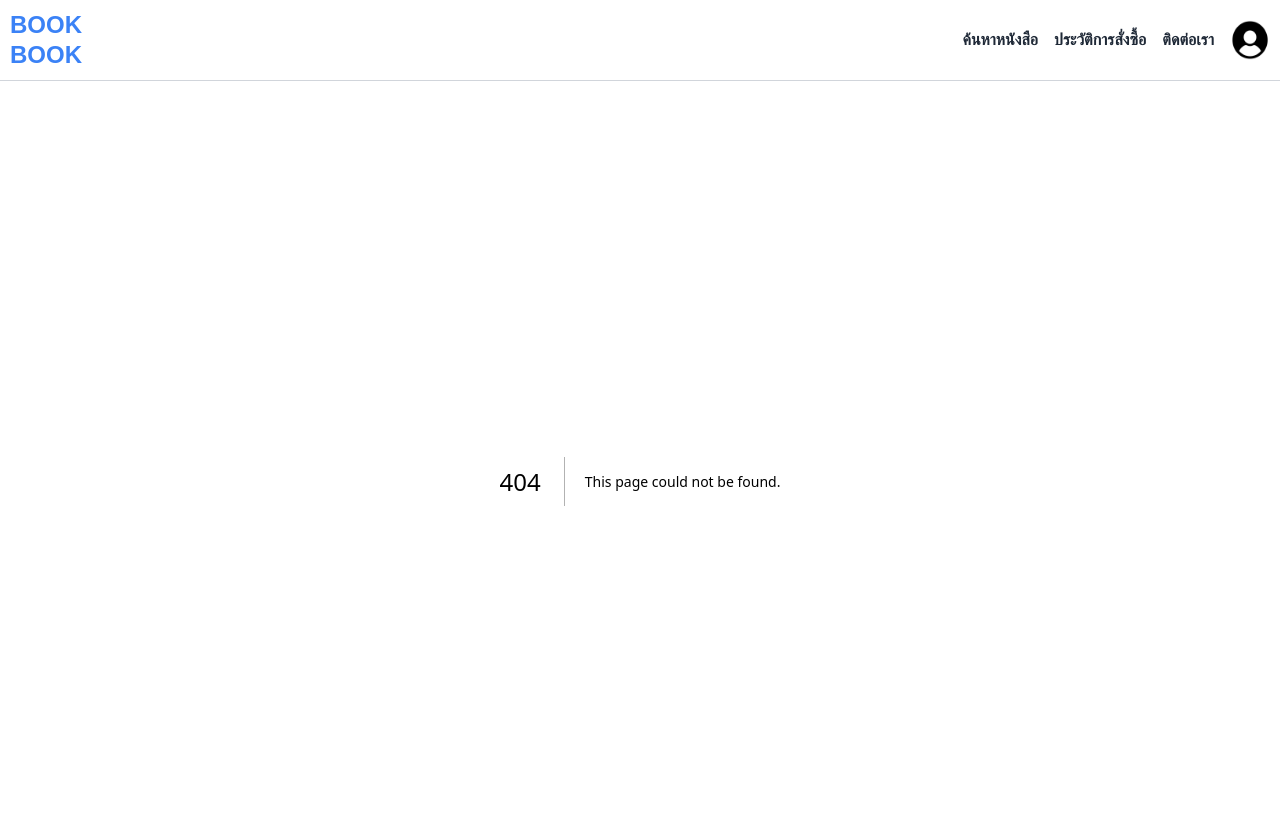
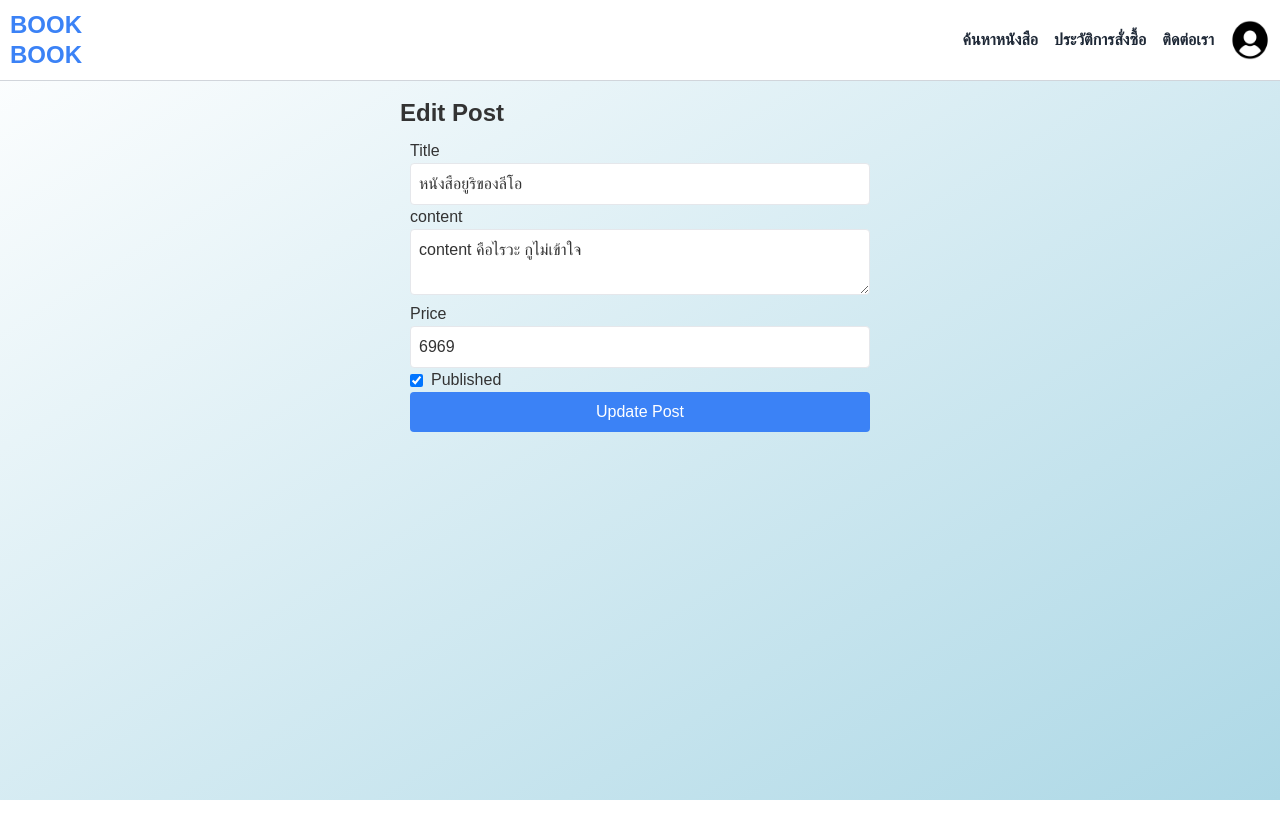
Before and after one commit to seg-org/bookbook, a Next.js app: page /update-new-book-post in a window 1280 px wide. Before the commit this address had no page. Shown: the top 838 px of the page. After the commit the page ends 800 px from the top, so only its background shows below. Built offline with nearby package versions, Linux system fonts and the light colour scheme.

Commit message:
refactor: use Link instead of <a>

```diff
--- a/src/app/page.tsx
+++ b/src/app/page.tsx
@@ -21,6 +21,11 @@ export default function Home() {
             potential-matches
           </Link>
         </li>
+        <li>
+          <Link href="/update-new-book-post" style={{ color: "blue", textDecoration: "underline" }}>
+            update new book post
+          </Link>
+        </li>
       </ul>
     </main>
   );
--- a/src/app/searchPage/components/Header.tsx
+++ b/src/app/searchPage/components/Header.tsx
@@ -1,27 +1,28 @@
 import Image from "next/image";
+import Link from "next/link";
 
 function Header() {
   return (
     <header className="flex flex-row items-center justify-between border-b border-gray-300 bg-white p-2.5">
-      <a href ="/" className="text-2xl font-bold leading-tight text-blue-500">
+      <Link href="/" className="text-2xl font-bold leading-tight text-blue-500">
         BOOK<br></br>BOOK
-      </a>
+      </Link>
       <nav>
         <ul className="flex list-none items-center justify-between gap-4">
-          <li className="sm:visible max-sm:invisible">
-            <a href="#" className="font-bold text-gray-800 hover:text-[#304674] hover:underline">
+          <li className="max-sm:invisible sm:visible">
+            <Link href="#" className="font-bold text-gray-800 hover:text-[#304674] hover:underline">
               ค้นหาหนังสือ
-            </a>
+            </Link>
           </li>
-          <li className="sm:visible max-sm:invisible">
-            <a href="#" className="font-bold text-gray-800 hover:text-[#304674] hover:underline">
+          <li className="max-sm:invisible sm:visible">
+            <Link href="#" className="font-bold text-gray-800 hover:text-[#304674] hover:underline">
               ประวัติการสั่งซื้อ
-            </a>
+            </Link>
           </li>
-          <li className="sm:visible max-sm:invisible">
-            <a href="#" className="font-bold text-gray-800 hover:text-[#304674] hover:underline">
+          <li className="max-sm:invisible sm:visible">
+            <Link href="#" className="font-bold text-gray-800 hover:text-[#304674] hover:underline">
               ติดต่อเรา
-            </a>
+            </Link>
           </li>
           <li>
             <div className="relative h-10 w-10 rounded-full bg-gray-300">
--- a/src/app/searchPage/components/PostCard.tsx
+++ b/src/app/searchPage/components/PostCard.tsx
@@ -5,7 +5,7 @@ type PostCardProps = {
   post: Post;
 };
 
-const cut = (s: String, n :number) => {
+const cut = (s: string, n: number) => {
   if (s.length > n) {
     return s.slice(0, n) + "...";
   }
@@ -20,7 +20,7 @@ function PostCard({ post }: PostCardProps) {
           <h3>{post.title}</h3>
           <span>{post.price} ฿</span>
         </div>
-        <div className="m-2 flex flex-row max-sm:text-sm w-full">
+        <div className="m-2 flex w-full flex-row max-sm:text-sm">
           <Image
             className="m-2.5 h-40 w-auto rounded-lg"
             src={post.book.coverImageUrl}
@@ -29,7 +29,7 @@ function PostCard({ post }: PostCardProps) {
             alt="Post Cover"
           />
 
-          <div className="flex flex-col w-full pr-8 lg:h-[290px] xl:h-[320px] 2xl:h-[280px]">
+          <div className="flex w-full flex-col pr-8 lg:h-[290px] xl:h-[320px] 2xl:h-[280px]">
             <div className="flex-grow">
               <div>
                 <strong>ชื่อหนังสือ </strong>
@@ -37,14 +37,14 @@ function PostCard({ post }: PostCardProps) {
               </div>
               <div>
                 <strong>ผู้เขียน </strong>
-                {cut(post.book.author,40)}
+                {cut(post.book.author, 40)}
               </div>
               <div>
-                  <strong>รายละเอียด</strong>
-                  {cut(post.book.description,65)}
+                <strong>รายละเอียด</strong>
+                {cut(post.book.description, 65)}
               </div>
             </div>
-            <div className="flex gap-2 mt-auto self-end">
+            <div className="mt-auto flex gap-2 self-end">
               <button className="cursor-pointer rounded-lg border-2 border-[#B8B8B8] bg-white p-1.5 text-sm text-black">
                 ดูข้อมูล
               </button>
--- a/src/app/searchPage/components/PostList.tsx
+++ b/src/app/searchPage/components/PostList.tsx
@@ -1,10 +1,10 @@
 import { Post } from "@/data/dto/post.dto";
 import { useGetAllPosts } from "@/hooks/useGetAllPosts";
+import { useState } from "react";
 import PostCard from "./PostCard";
-import { useState } from "react";
-export const PostList = ({inputSearchValue}:{inputSearchValue:String}) => {
-  const [priceAsc,setPriceAsc] = useState(1);
-  const [popAsc,setPopAsc] = useState(1);
+export const PostList = ({ inputSearchValue }: { inputSearchValue: string }) => {
+  const [priceAsc, setPriceAsc] = useState(1);
+  const [popAsc, setPopAsc] = useState(1);
 
   const { posts, loading, error } = useGetAllPosts();
   if (loading) {
@@ -14,23 +14,31 @@ export const PostList = ({inputSearchValue}:{inputSearchValue:String}) => {
     return <div>Failed to get posts</div>;
   }
 
-  const filter_posts=posts.filter((post) =>
-    post.title.toLowerCase().includes(inputSearchValue.toLowerCase())
-  );
+  const filter_posts = posts.filter((post) => post.title.toLowerCase().includes(inputSearchValue.toLowerCase()));
 
-  filter_posts.sort(function(a,b){
-    return priceAsc*(a.price - b.price);
+  filter_posts.sort(function (a, b) {
+    return priceAsc * (a.price - b.price);
   });
 
   return (
     <>
-    <div className="flex flex-col item-center pt-8">
+      <div className="item-center flex flex-col pt-8">
         <div className="flex flex-row gap-5 self-start">
-    <div className="ml-3.5 mr-auto text-lg mt-1">เรียงโดย</div>
-    <button onClick={()=>setPriceAsc(-1*priceAsc)} className="rounded-lg border border-gray-300 bg-white text-sm text-lg p-2 ">ราคา <span className="ml-2">{priceAsc==1 ? "▲":"▼"}</span></button>
-    <button onClick={()=>setPopAsc(-1*popAsc)} className="rounded-lg border border-gray-300 bg-white text-sm text-lg p-2 ">ความนิยม <span className="ml-2">{popAsc==1 ? "▲":"▼"}</span></button>
+          <div className="ml-3.5 mr-auto mt-1 text-lg">เรียงโดย</div>
+          <button
+            onClick={() => setPriceAsc(-1 * priceAsc)}
+            className="rounded-lg border border-gray-300 bg-white p-2 text-lg text-sm"
+          >
+            ราคา <span className="ml-2">{priceAsc == 1 ? "▲" : "▼"}</span>
+          </button>
+          <button
+            onClick={() => setPopAsc(-1 * popAsc)}
+            className="rounded-lg border border-gray-300 bg-white p-2 text-lg text-sm"
+          >
+            ความนิยม <span className="ml-2">{popAsc == 1 ? "▲" : "▼"}</span>
+          </button>
         </div>
-  <div className="flex flex-wrap w-full gap-5 m-2 p-2 pt-8 text-lg ml-1.5">
+        <div className="m-2 ml-1.5 flex w-full flex-wrap gap-5 p-2 pt-8 text-lg">
           {filter_posts.map((post: Post) => (
             <PostCard post={post} key={post.id} />
           ))}
--- a/src/app/searchPage/components/SearchByDetail.tsx
+++ b/src/app/searchPage/components/SearchByDetail.tsx
@@ -1,7 +1,7 @@
 function SearchByDetail() {
   return (
     <>
-      <div className="pr-3 mb-3 font-semibold">ค้นหาหนังสือด้วยรายละเอียดเพิ่มเติม</div>
+      <div className="mb-3 pr-3 font-semibold">ค้นหาหนังสือด้วยรายละเอียดเพิ่มเติม</div>
       <form className="grid gap-2.5">
         <input className="rounded-sm border border-gray-300 p-2.5" type="text" placeholder="ชื่อหนังสือ"></input>
         <input className="rounded-sm border border-gray-300 p-2.5" type="text" placeholder="ผู้เขียน"></input>
--- a/src/app/searchPage/page.tsx
+++ b/src/app/searchPage/page.tsx
@@ -16,7 +16,7 @@ const KanitFont = Kanit({
 function SearchPage() {
   const [detailSearch, setDetailSearch] = useState(false);
   const [specialSearch, setSpecialSearch] = useState(false);
-  const [inputValue,setInputValue] = useState("");
+  const [inputValue, setInputValue] = useState("");
 
   return (
     <>
@@ -36,7 +36,7 @@ function SearchPage() {
                   value={inputValue}
                   onChange={(e) => setInputValue(e.target.value)}
                 ></input>
-                <button className="cursor-pointer rounded-md border-none bg-[#9dc4de] p-2.5 text-white ml-1.5">
+                <button className="ml-1.5 cursor-pointer rounded-md border-none bg-[#9dc4de] p-2.5 text-white">
                   ค้นหาข้อมูล
                 </button>
               </div>
@@ -61,10 +61,10 @@ function SearchPage() {
                 </button>
               </div>
               {detailSearch && !specialSearch && <SearchByDetail />}
-              {!detailSearch && specialSearch && <SpecialSearch/>}
+              {!detailSearch && specialSearch && <SpecialSearch />}
             </div>
           </div>
-          {!detailSearch && !specialSearch && <PostList inputSearchValue={inputValue}/>}
+          {!detailSearch && !specialSearch && <PostList inputSearchValue={inputValue} />}
         </main>
       </div>
     </>
--- /dev/null
+++ b/src/app/update-new-book-post/page.tsx
@@ -0,0 +1,92 @@
+"use client"
+// import { useState, useEffect } from "react";
+// import { useRouter } from "next/router";
+
+const EditPost = () => {
+//   const router = useRouter();
+//   const { id } = router.query; // Get post ID from URL
+
+//   const [post, setPost] = useState({
+//     title: "",
+//     content: "",
+//     price: 0,
+//     published: false,
+//   });
+
+//   useEffect(() => {
+//     if (id) {
+//       fetch(`/api/posts/${id}`)
+//         .then((res) => res.json())
+//         .then((data) => setPost(data));
+//     }
+//   }, [id]);
+
+//   const handleChange = (e: React.ChangeEvent<HTMLInputElement | HTMLTextAreaElement>) => {
+//     const { name, value, type } = e.target;
+//     setPost((prev) => ({
+//       ...prev,
+//       [name]: type === "number" ? parseFloat(value) : value,
+//     }));
+//   };
+
+//   const handleSubmit = async (e: React.FormEvent) => {
+//     e.preventDefault();
+//     await fetch(`/api/posts/${id}`, {
+//       method: "PUT",
+//       headers: { "Content-Type": "application/json" },
+//       body: JSON.stringify(post),
+//     });
+//     router.push("/posts");
+//   };
+
+    const post = {
+        title : "หนังสือยูริของลีโอ",
+        content : "content คือไรวะ กูไม่เข้าใจ",
+        price : 6969,
+        published : true
+    }
+
+  return (
+    <div className="max-w-lg mx-auto p-4">
+      <h1 className="text-2xl font-bold">Edit Post</h1>
+      <form className="m-2.5">
+        <label className="">Title</label>
+        <input
+          type="text"
+          name="title"
+          value={post.title}
+          placeholder="Title"
+          className="w-full p-2 border rounded"
+        />
+        <label>content</label>
+        <textarea
+          name="content"
+          value={post.content}
+          placeholder="Content"
+          className="w-full p-2 border rounded"
+        />
+        <label>Price</label>
+        <input
+          type="number"
+          name="price"
+          value={post.price}
+          placeholder="Price"
+          className="w-full p-2 border rounded"
+        />
+        <label className="flex items-center">
+          <input
+            type="checkbox"
+            name="published"
+            checked={post.published}
+          />
+          <span className="ml-2">Published</span>
+        </label>
+        <button type="submit" className="w-full bg-blue-500 text-white py-2 rounded">
+          Update Post
+        </button>
+      </form>
+    </div>
+  );
+};
+
+export default EditPost;
```
Lines whose indentation alone changed are shown as unchanged.
